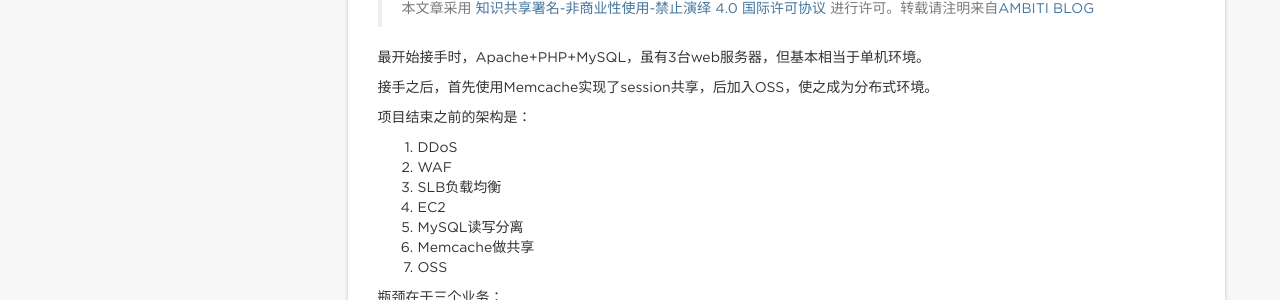
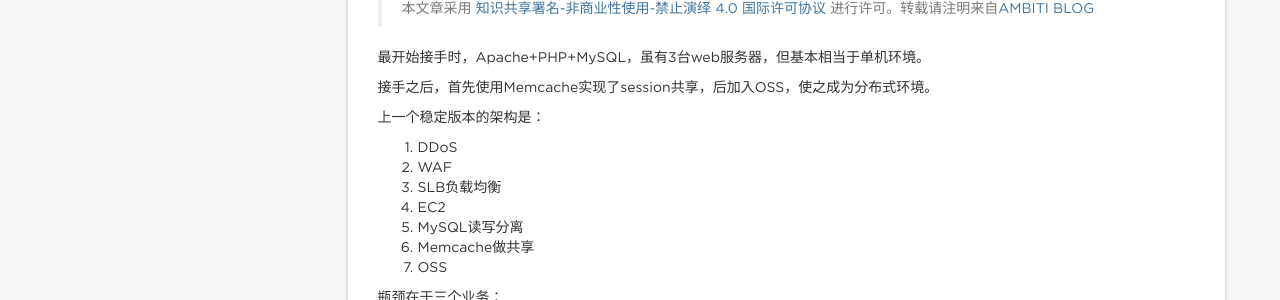
Before and after one commit to fengkai8375/fengkai8375.github.io, a Jekyll site: the page built from _posts/PHP/2018-01-31-A-Way-To-Explore-Exchange-Struct.md, in a window 1280 px wide and 1364 px high. Shown: the part 417-717 px from the top of the window. Built offline with Jekyll 4.4.1, drawn with Linux system fonts in a browser that asks for light colours; nearby versions of some CDN libraries; comment, search, counter and statistics services are not loaded.

Commit message:
update post

```diff
--- a/_posts/PHP/2018-01-31-A-Way-To-Explore-Exchange-Struct.md
+++ b/_posts/PHP/2018-01-31-A-Way-To-Explore-Exchange-Struct.md
@@ -15,7 +15,7 @@ tag:
 
 接手之后，首先使用Memcache实现了session共享，后加入OSS，使之成为分布式环境。
 
-项目结束之前的架构是：
+上一个稳定版本的架构是：
 
 1. DDoS
 2. WAF
```
